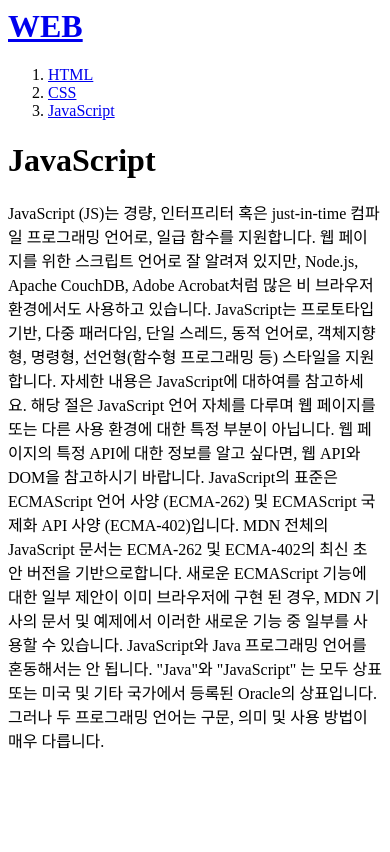
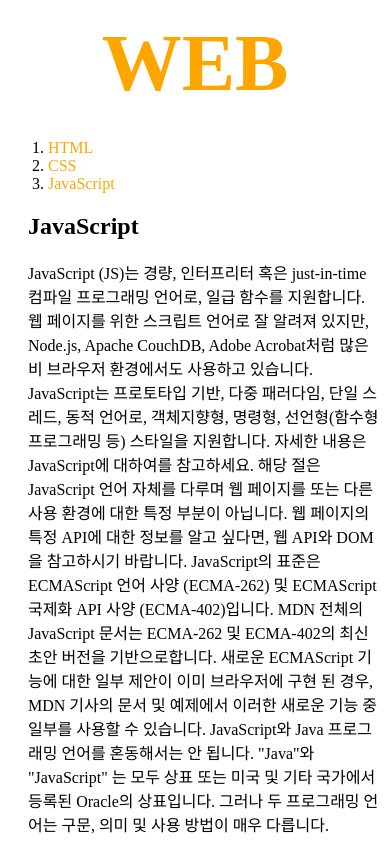
Before and after one commit to uitack/tack, a plain HTML site: page 3.html in a window 390 px wide. Drawn offline with Linux system fonts and the light colour scheme.

Commit message:
version1.1

```diff
--- a/3.html
+++ b/3.html
@@ -2,23 +2,65 @@
     <head>
         <title>WEB1 - html</title>
         <meta charset="utf-8">
+        <style>
+            a {
+                color:orange;
+                text-decoration:none;
+            }
+            h1{
+                border-bottom:2px solid red;
+                margin:0;
+                padding:10px;
+                text-align:center;
+            }
+            #grid ol{
+                border-right:2px solid red;
+                width:100px;
+                margin:0;
+                padding-top:20px;
+            }
+            #grid{
+                display:grid;
+                grid-template-columns: 150px 1fr;
+            }
+            #h2{
+                padding-left:20px;
+            }
+            @media(max-width: 800px) {
+                #grid{
+                    display:block;
+                }
+                #grid ol{
+                    border:none;
+                }
+                h1{
+                    border:none;
+                }
+                #h1{
+                    font-size: 80px;
+                }
+            }
+        </style>
     </head>
         <body>
-        <h1><a href="index.html">WEB</a></h1>
+        <h1><a id="h1" href="index.html">WEB</a></h1>
+        <div id="grid">
             <ol>
                 <li><a href="1.html">HTML</a></li>
                 <li><a href="2.html">CSS</a></li>
                 <li><a href="3.html">JavaScript</a></li>
             </ol>
+            <div id="h2">
+                <h2>JavaScript</h2>
 
-        <h1>JavaScript</h1>
-
-            JavaScript (JS)는 경량, 인터프리터 혹은 just-in-time 컴파일 프로그래밍 언어로, 일급 함수를 지원합니다. 웹 페이지를 위한 스크립트 언어로 잘 알려져 있지만, Node.js, Apache CouchDB, Adobe Acrobat처럼 많은 비 브라우저 환경에서도 사용하고 있습니다. JavaScript는 프로토타입 기반, 다중 패러다임, 단일 스레드, 동적 언어로, 객체지향형, 명령형, 선언형(함수형 프로그래밍 등) 스타일을 지원합니다. 자세한 내용은 JavaScript에 대하여를 참고하세요.
+                <p>JavaScript (JS)는 경량, 인터프리터 혹은 just-in-time 컴파일 프로그래밍 언어로, 일급 함수를 지원합니다. 웹 페이지를 위한 스크립트 언어로 잘 알려져 있지만, Node.js, Apache CouchDB, Adobe Acrobat처럼 많은 비 브라우저 환경에서도 사용하고 있습니다. JavaScript는 프로토타입 기반, 다중 패러다임, 단일 스레드, 동적 언어로, 객체지향형, 명령형, 선언형(함수형 프로그래밍 등) 스타일을 지원합니다. 자세한 내용은 JavaScript에 대하여를 참고하세요.
 
                 해당 절은 JavaScript 언어 자체를 다루며 웹 페이지를 또는 다른 사용 환경에 대한 특정 부분이 아닙니다. 웹 페이지의 특정 API에 대한 정보를 알고 싶다면, 웹 API와 DOM을 참고하시기 바랍니다.
 
                 JavaScript의 표준은 ECMAScript 언어 사양 (ECMA-262) 및 ECMAScript 국제화 API 사양 (ECMA-402)입니다. MDN 전체의 JavaScript 문서는 ECMA-262 및 ECMA-402의 최신 초안 버전을 기반으로합니다. 새로운 ECMAScript 기능에 대한 일부 제안이 이미 브라우저에 구현 된 경우, MDN 기사의 문서 및 예제에서 이러한 새로운 기능 중 일부를 사용할 수 있습니다.
 
-            JavaScript와 Java 프로그래밍 언어를 혼동해서는 안 됩니다. "Java"와 "JavaScript" 는 모두 상표 또는 미국 및 기타 국가에서 등록된 Oracle의 상표입니다. 그러나 두 프로그래밍 언어는 구문, 의미 및 사용 방법이 매우 다릅니다.
+                JavaScript와 Java 프로그래밍 언어를 혼동해서는 안 됩니다. "Java"와 "JavaScript" 는 모두 상표 또는 미국 및 기타 국가에서 등록된 Oracle의 상표입니다. 그러나 두 프로그래밍 언어는 구문, 의미 및 사용 방법이 매우 다릅니다.</p>
+            </div>
+         </div>
         </body>
 </html>
```
Lines whose indentation alone changed are shown as unchanged.
